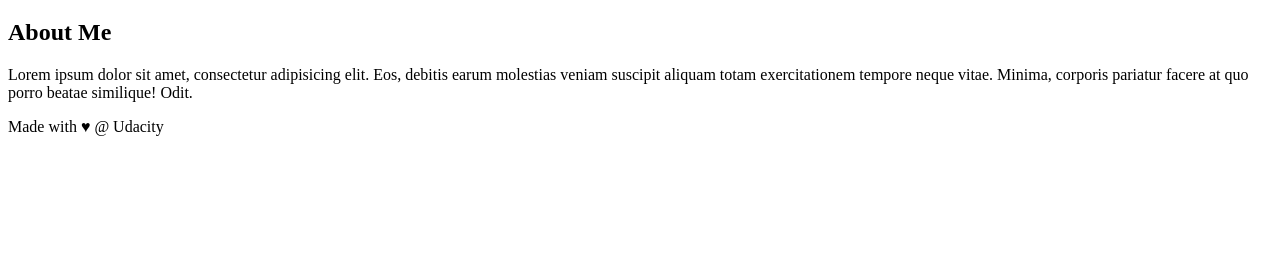
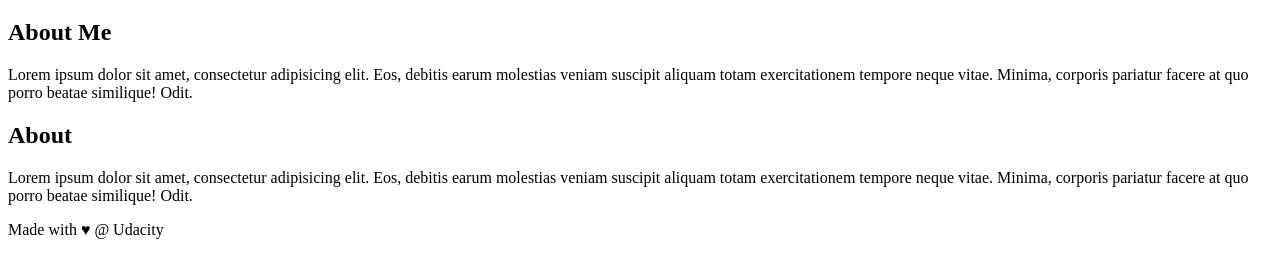
Before and after one commit to sateeshfrnd/learning-git, a plain HTML site: page index.html in a window 1280 px wide. Shown: the part 61-338 px from the top of the page. Drawn offline with Linux system fonts and the light colour scheme.

Commit message:
added  new sidebar

```diff
--- a/index.html
+++ b/index.html
@@ -25,6 +25,10 @@
 		<h2>About Me</h2>
 
 		<p>Lorem ipsum dolor sit amet, consectetur adipisicing elit. Eos, debitis earum molestias veniam suscipit aliquam totam exercitationem tempore neque vitae. Minima, corporis pariatur facere at quo porro beatae similique! Odit.</p>
+
+		<h2>About</h2>
+
+		<p>Lorem ipsum dolor sit amet, consectetur adipisicing elit. Eos, debitis earum molestias veniam suscipit aliquam totam exercitationem tempore neque vitae. Minima, corporis pariatur facere at quo porro beatae similique! Odit.</p>
 	</aside>
 	<!-- end of new content -->
 
```
